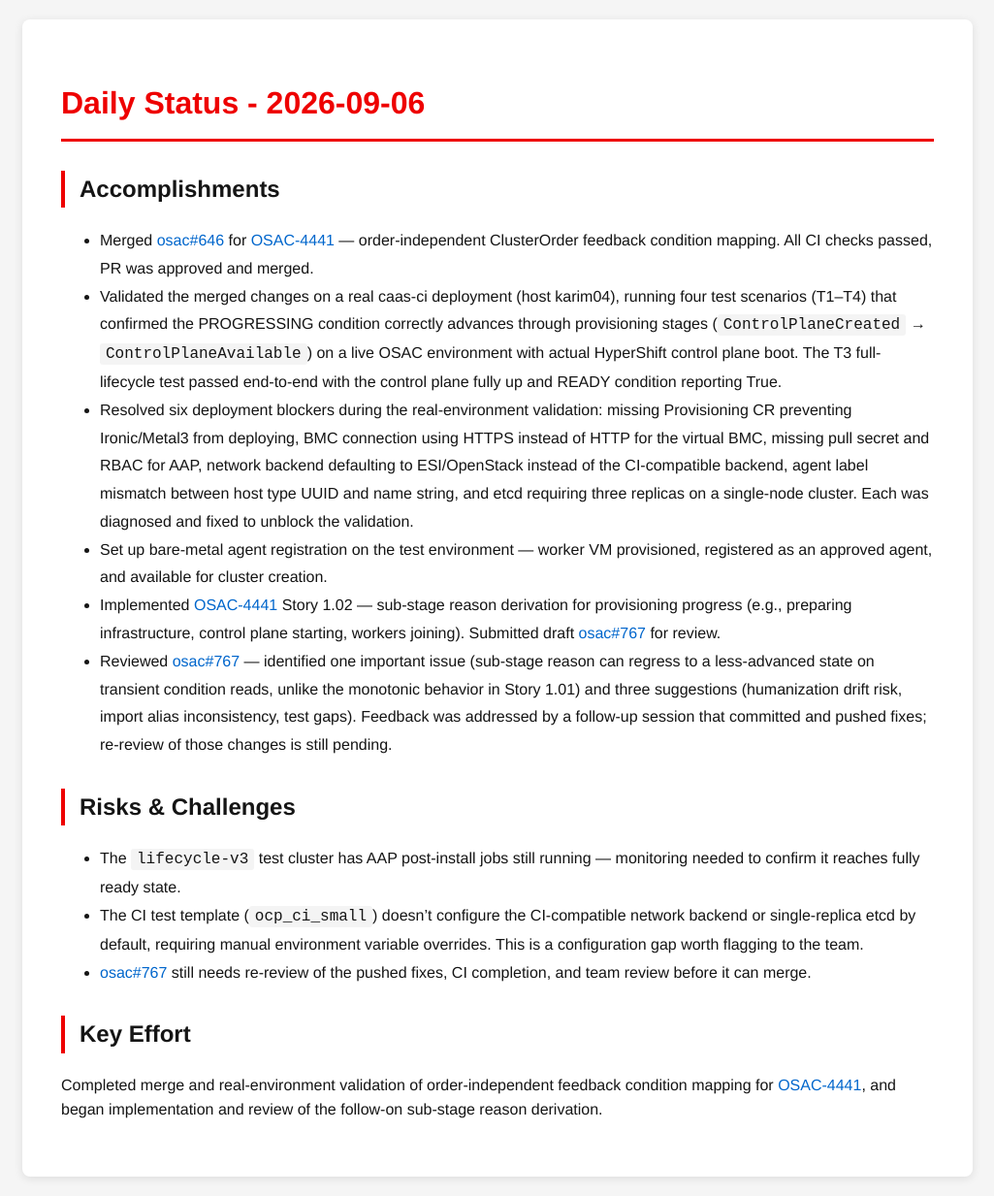
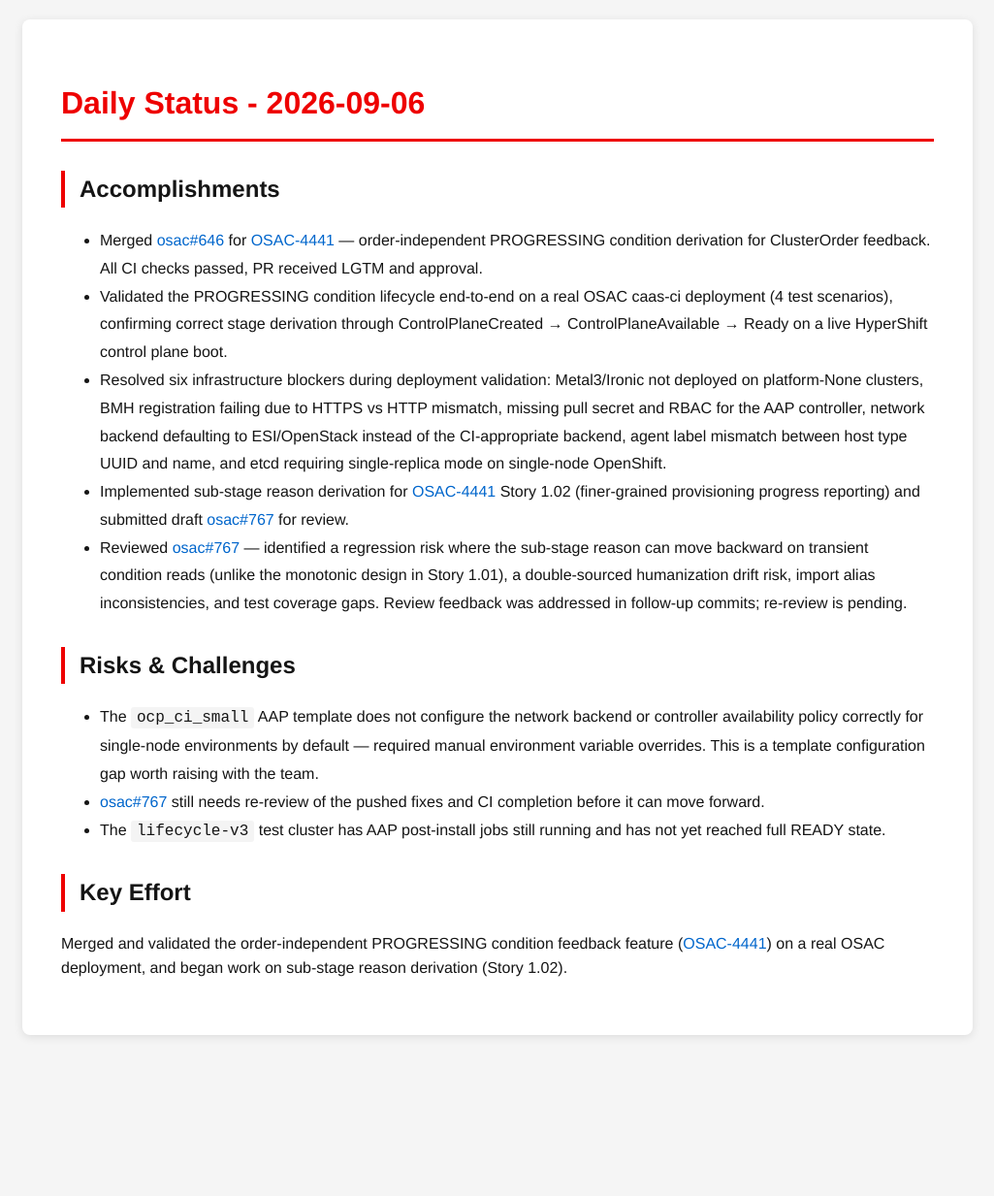
Before and after one commit to tzvatot/daily-status, a Jekyll site: the page built from 2026-09-06.md, in a window 1280 px wide. Shown: the whole page at 97% size, without its empty margins (127-1152 px from the left). Built offline with Jekyll 4.4.1, drawn with Linux system fonts in a browser that asks for light colours; after the commit the page ends 1087 px from its top, so only the background shows below that.

Commit message:
Daily status update - 2026-09-06

```diff
--- a/2026-09-06.md
+++ b/2026-09-06.md
@@ -8,19 +8,18 @@
 
 ## Accomplishments
 
-- Merged [osac#646](https://github.com/osac-project/osac/pull/646) for [OSAC-4441](https://redhat.atlassian.net/browse/OSAC-4441) — order-independent ClusterOrder feedback condition mapping. All CI checks passed, PR was approved and merged.
-- Validated the merged changes on a real caas-ci deployment (host karim04), running four test scenarios (T1–T4) that confirmed the PROGRESSING condition correctly advances through provisioning stages (`ControlPlaneCreated` → `ControlPlaneAvailable`) on a live OSAC environment with actual HyperShift control plane boot. The T3 full-lifecycle test passed end-to-end with the control plane fully up and READY condition reporting True.
-- Resolved six deployment blockers during the real-environment validation: missing Provisioning CR preventing Ironic/Metal3 from deploying, BMC connection using HTTPS instead of HTTP for the virtual BMC, missing pull secret and RBAC for AAP, network backend defaulting to ESI/OpenStack instead of the CI-compatible backend, agent label mismatch between host type UUID and name string, and etcd requiring three replicas on a single-node cluster. Each was diagnosed and fixed to unblock the validation.
-- Set up bare-metal agent registration on the test environment — worker VM provisioned, registered as an approved agent, and available for cluster creation.
-- Implemented [OSAC-4441](https://redhat.atlassian.net/browse/OSAC-4441) Story 1.02 — sub-stage reason derivation for provisioning progress (e.g., preparing infrastructure, control plane starting, workers joining). Submitted draft [osac#767](https://github.com/osac-project/osac/pull/767) for review.
-- Reviewed [osac#767](https://github.com/osac-project/osac/pull/767) — identified one important issue (sub-stage reason can regress to a less-advanced state on transient condition reads, unlike the monotonic behavior in Story 1.01) and three suggestions (humanization drift risk, import alias inconsistency, test gaps). Feedback was addressed by a follow-up session that committed and pushed fixes; re-review of those changes is still pending.
+- Merged [osac#646](https://github.com/osac-project/osac/pull/646) for [OSAC-4441](https://redhat.atlassian.net/browse/OSAC-4441) — order-independent PROGRESSING condition derivation for ClusterOrder feedback. All CI checks passed, PR received LGTM and approval.
+- Validated the PROGRESSING condition lifecycle end-to-end on a real OSAC caas-ci deployment (4 test scenarios), confirming correct stage derivation through ControlPlaneCreated → ControlPlaneAvailable → Ready on a live HyperShift control plane boot.
+- Resolved six infrastructure blockers during deployment validation: Metal3/Ironic not deployed on platform-None clusters, BMH registration failing due to HTTPS vs HTTP mismatch, missing pull secret and RBAC for the AAP controller, network backend defaulting to ESI/OpenStack instead of the CI-appropriate backend, agent label mismatch between host type UUID and name, and etcd requiring single-replica mode on single-node OpenShift.
+- Implemented sub-stage reason derivation for [OSAC-4441](https://redhat.atlassian.net/browse/OSAC-4441) Story 1.02 (finer-grained provisioning progress reporting) and submitted draft [osac#767](https://github.com/osac-project/osac/pull/767) for review.
+- Reviewed [osac#767](https://github.com/osac-project/osac/pull/767) — identified a regression risk where the sub-stage reason can move backward on transient condition reads (unlike the monotonic design in Story 1.01), a double-sourced humanization drift risk, import alias inconsistencies, and test coverage gaps. Review feedback was addressed in follow-up commits; re-review is pending.
 
 ## Risks & Challenges
 
-- The `lifecycle-v3` test cluster has AAP post-install jobs still running — monitoring needed to confirm it reaches fully ready state.
-- The CI test template (`ocp_ci_small`) doesn't configure the CI-compatible network backend or single-replica etcd by default, requiring manual environment variable overrides. This is a configuration gap worth flagging to the team.
-- [osac#767](https://github.com/osac-project/osac/pull/767) still needs re-review of the pushed fixes, CI completion, and team review before it can merge.
+- The `ocp_ci_small` AAP template does not configure the network backend or controller availability policy correctly for single-node environments by default — required manual environment variable overrides. This is a template configuration gap worth raising with the team.
+- [osac#767](https://github.com/osac-project/osac/pull/767) still needs re-review of the pushed fixes and CI completion before it can move forward.
+- The `lifecycle-v3` test cluster has AAP post-install jobs still running and has not yet reached full READY state.
 
 ## Key Effort
 
-Completed merge and real-environment validation of order-independent feedback condition mapping for [OSAC-4441](https://redhat.atlassian.net/browse/OSAC-4441), and began implementation and review of the follow-on sub-stage reason derivation.
+Merged and validated the order-independent PROGRESSING condition feedback feature ([OSAC-4441](https://redhat.atlassian.net/browse/OSAC-4441)) on a real OSAC deployment, and began work on sub-stage reason derivation (Story 1.02).
```
